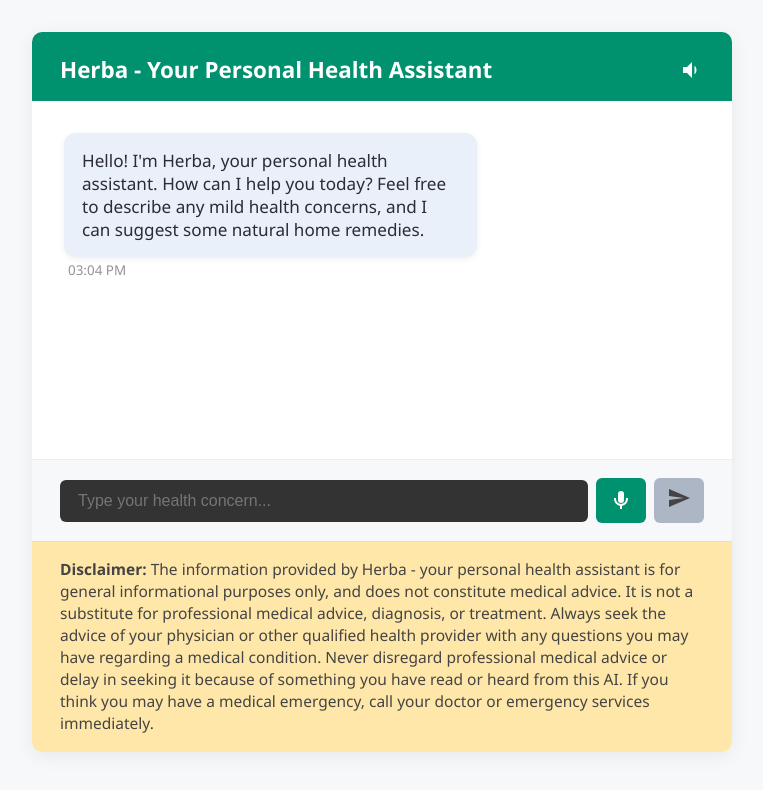
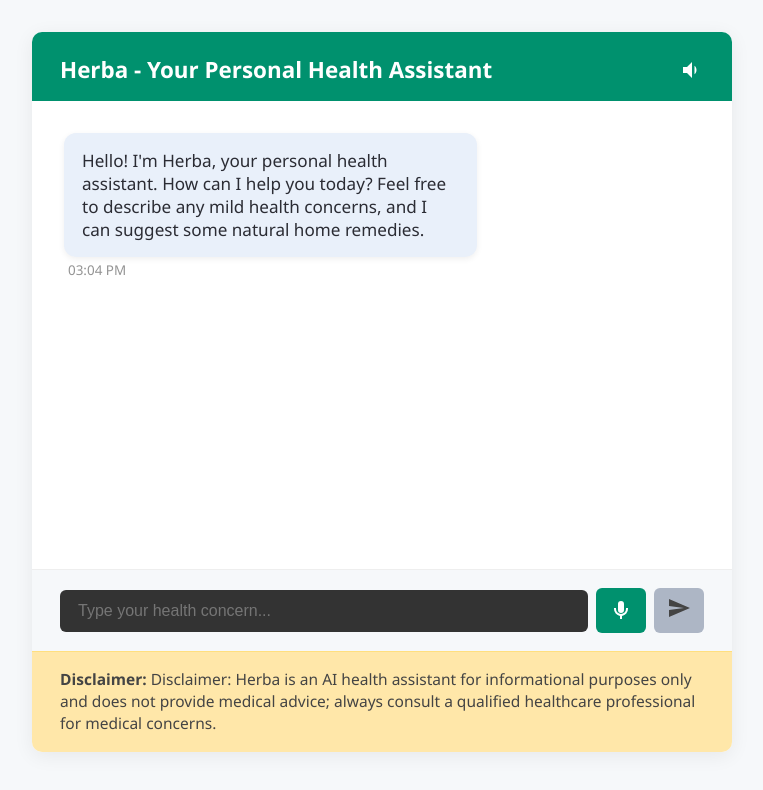
Before and after one commit to Ramya-Pravallika/HERBA--Your-Personal-Health-Assistant, a React (Create React App) app in the folder frontend/: page / in a window 1280 px wide. Shown: the top 790 px of the page, without its empty margins (258-1021 px from the left). Built offline with nearby package versions, Linux system fonts and the light colour scheme.

Commit message:
Update App.js

```diff
--- a/frontend/src/App.js
+++ b/frontend/src/App.js
@@ -68,7 +68,7 @@ function App() {
       </div>
       <RemedyInput onSubmit={handleRemedyRequest} loading={loading} />
       <div className="herba-disclaimer">
-        <b>Disclaimer:</b> The information provided by Herba - your personal health assistant is for general informational purposes only, and does not constitute medical advice. It is not a substitute for professional medical advice, diagnosis, or treatment. Always seek the advice of your physician or other qualified health provider with any questions you may have regarding a medical condition. Never disregard professional medical advice or delay in seeking it because of something you have read or heard from this AI. If you think you may have a medical emergency, call your doctor or emergency services immediately.
+        <b>Disclaimer:</b> Disclaimer: Herba is an AI health assistant for informational purposes only and does not provide medical advice; always consult a qualified healthcare professional for medical concerns.
       </div>
     </div>
   );
```
